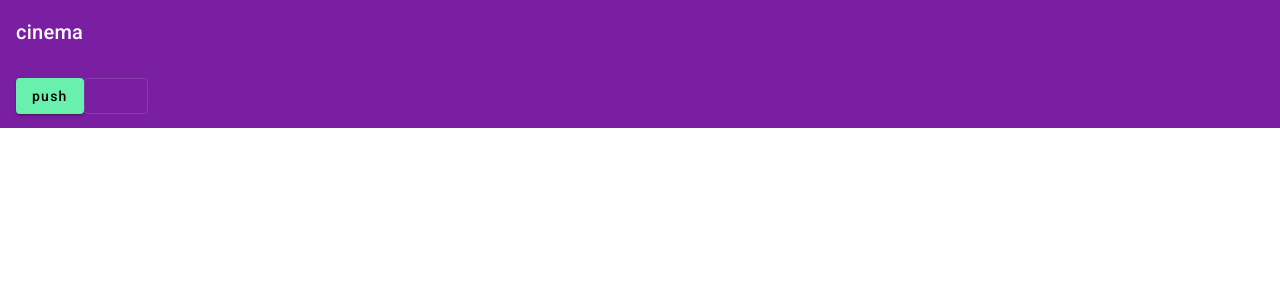
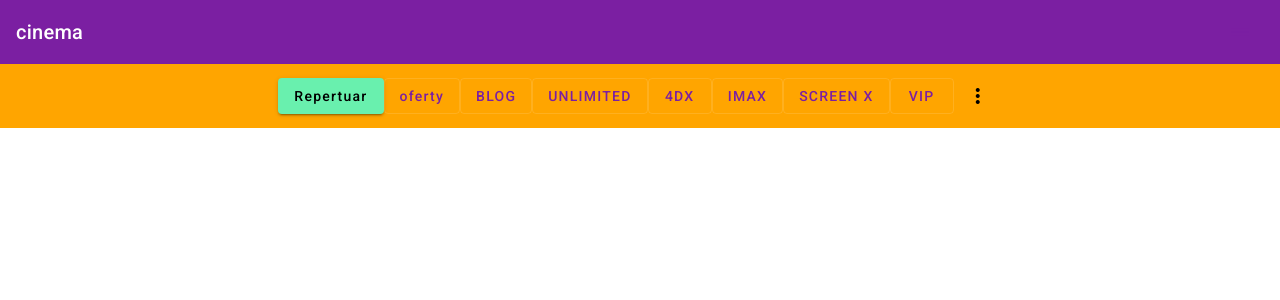
Before and after one commit to Leherguargin/CinemaFront, an Angular app: page / in a window 1280 px wide. Shown: the top 300 px of the page. Built offline with nearby package versions, Linux system fonts and the light colour scheme.

Commit message:
creating home page v1

```diff
--- a/src/app/app.component.html
+++ b/src/app/app.component.html
@@ -6,9 +6,18 @@
       <mat-icon>menu</mat-icon>
     </button>
   </mat-toolbar-row>
-  <mat-toolbar-row>
-    <button mat-raised-button color="accent">push</button>
-    <button mat-stroked-button color="primary">pull</button>
+  <mat-toolbar-row class="secound-row">
+    <button mat-raised-button color="accent">Repertuar</button>
+    <button mat-stroked-button color="primary">oferty</button>
+    <button mat-stroked-button color="primary">BLOG</button>
+    <button mat-stroked-button color="primary">UNLIMITED</button>
+    <button mat-stroked-button color="primary">4DX</button>
+    <button mat-stroked-button color="primary">IMAX</button>
+    <button mat-stroked-button color="primary">SCREEN X</button>
+    <button mat-stroked-button color="primary">VIP</button>
+    <button mat-icon-button aria-label="Example icon button with a vertical three dot icon">
+        <mat-icon>more_vert</mat-icon>
+      </button>
   </mat-toolbar-row>
 </mat-toolbar>
 
--- a/src/app/app.component.scss
+++ b/src/app/app.component.scss
@@ -1,3 +1,10 @@
 .spacer {
   flex: 1 1 auto;
 }
+
+.secound-row {
+  background-color: orange;
+  color: black;
+  display: flex;
+  justify-content: center;
+}
```
Also changed, not shown: .codesandbox/tasks.json.
